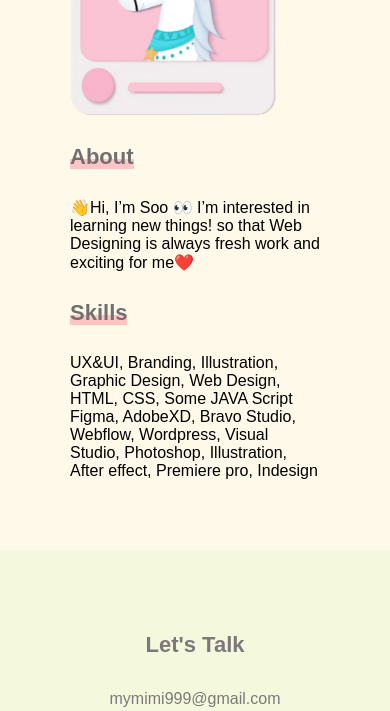
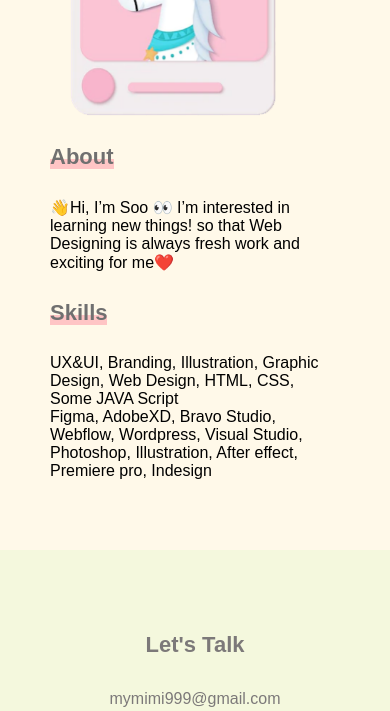
Before and after one commit to lee00682/mimisoo, a plain HTML site: page index.html in a window 390 px wide. Shown: the part 1860-2571 px from the top of the page. Drawn offline with Linux system fonts and the light colour scheme; a web font is replaced by a local one.

Commit message:
CSS: About

```diff
--- a/style.css
+++ b/style.css
@@ -476,6 +476,9 @@
 
    /* About */
 
+   .about__right {
+       padding: 0;
+   }
    .about__left {
        text-align: center;
    }
@@ -486,7 +489,7 @@
  }
 
    .about__contents {
-    margin: auto;
+
     width: 100%;
     display: flex;
     justify-content: center;
```
